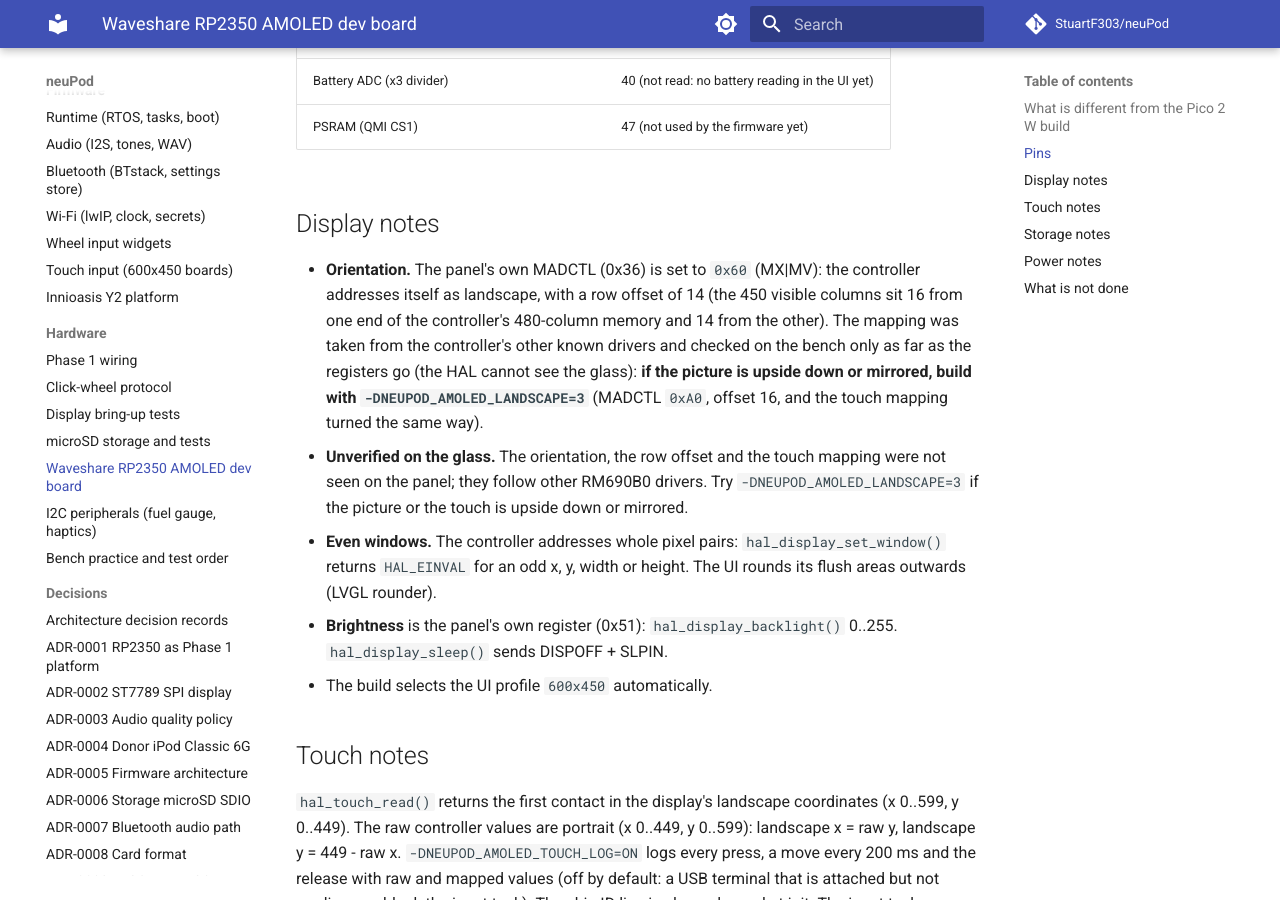
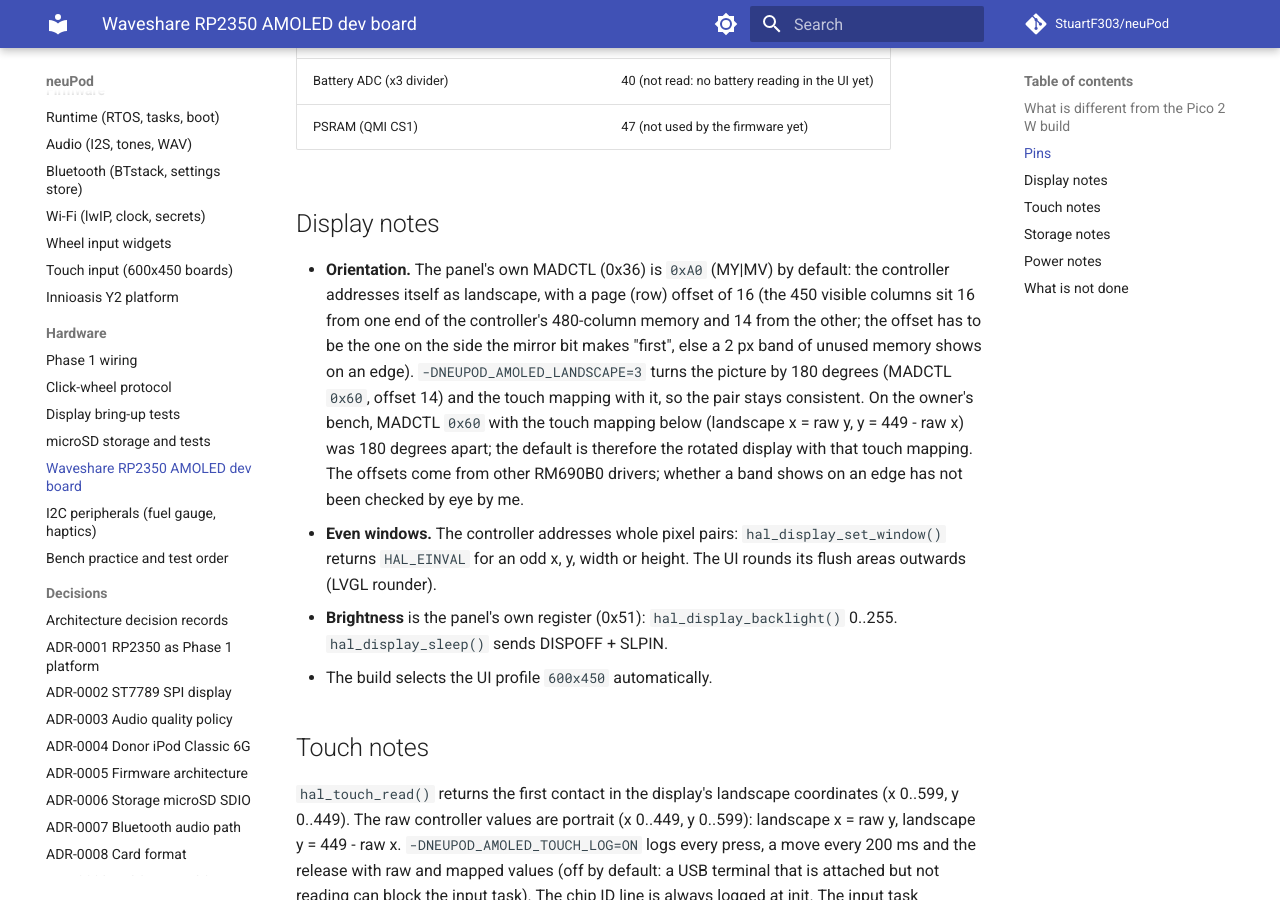
Before and after one commit to StuartF303/neuPod, an MkDocs documentation site: the page built from docs/rp2350-amoled241.md, in a window 1280 px wide and 900 px high, scrolled down 1934 px. Built offline with MkDocs 1.6.1 and Material for MkDocs 9.7.7, drawn with Linux system fonts in a browser that asks for light colours; comment, search, counter and statistics services are not loaded.

Commit message:
amoled241: default display MADCTL 0xA0 (offset 16), touch mapping unchanged
Owner bench check: display and touch were 180 degrees apart. NEUPOD_AMOLED_LANDSCAPE=1 (default) now rotates the display only
(0xA0, page offset 16, touch x=raw y, y=449-raw x); 3 turns both by 180 degrees (0x60, offset 14, touch x=599-raw y, y=raw x).

Co-Authored-By: Claude Sonnet 5.5 <noreply@anthropic.com>
Claude-Session: https://claude.ai/code/session_01NfmAnW5idE2aicSZUv6Lgy

```diff
--- a/docs/rp2350-amoled241.md
+++ b/docs/rp2350-amoled241.md
@@ -49,13 +49,13 @@ Not built for this board: the `display_test`, `i2c_test` and `storage_test` exec
 
 ## Display notes
 
-- **Orientation.** The panel's own MADCTL (0x36) is set to `0x60` (MX|MV): the controller addresses itself as landscape, with a row
-  offset of 14 (the 450 visible columns sit 16 from one end of the controller's 480-column memory and 14 from the other). The
-  mapping was taken from the controller's other known drivers and checked on the bench only as far as the registers go (the HAL cannot
-  see the glass): **if the picture is upside down or mirrored, build with `-DNEUPOD_AMOLED_LANDSCAPE=3`** (MADCTL `0xA0`, offset 16, and
-  the touch mapping turned the same way).
-- **Unverified on the glass.** The orientation, the row offset and the touch mapping were not seen on the panel; they follow other
-  RM690B0 drivers. Try `-DNEUPOD_AMOLED_LANDSCAPE=3` if the picture or the touch is upside down or mirrored.
+- **Orientation.** The panel's own MADCTL (0x36) is `0xA0` (MY|MV) by default: the controller addresses itself as landscape, with a page
+  (row) offset of 16 (the 450 visible columns sit 16 from one end of the controller's 480-column memory and 14 from the other; the
+  offset has to be the one on the side the mirror bit makes "first", else a 2 px band of unused memory shows on an edge).
+  `-DNEUPOD_AMOLED_LANDSCAPE=3` turns the picture by 180 degrees (MADCTL `0x60`, offset 14) and the touch mapping with it, so the pair stays
+  consistent. On the owner's bench, MADCTL `0x60` with the touch mapping below (landscape x = raw y, y = 449 - raw x) was 180 degrees
+  apart; the default is therefore the rotated display with that touch mapping. The offsets come from other RM690B0 drivers; whether a
+  band shows on an edge has not been checked by eye by me.
 - **Even windows.** The controller addresses whole pixel pairs: `hal_display_set_window()` returns `HAL_EINVAL` for an odd x, y, width or
   height. The UI rounds its flush areas outwards (LVGL rounder).
 - **Brightness** is the panel's own register (0x51): `hal_display_backlight()` 0..255. `hal_display_sleep()` sends DISPOFF + SLPIN.
```
Also changed, not shown: 3 other files.
